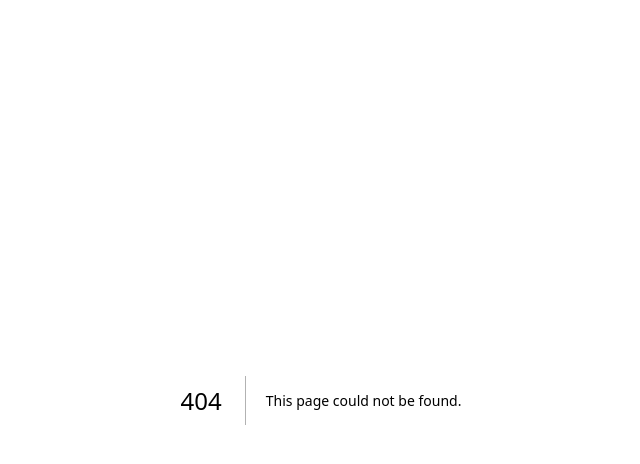
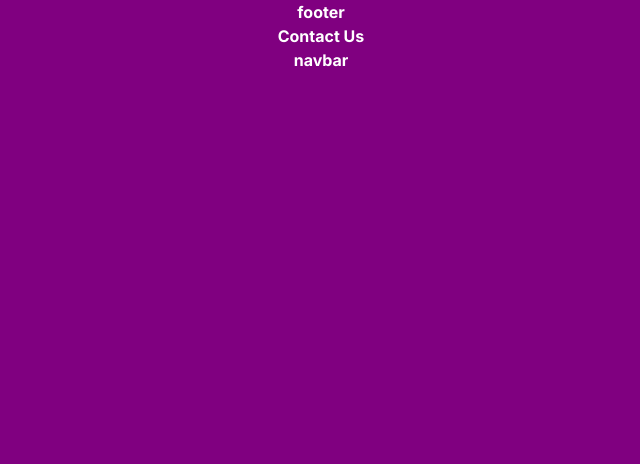
Before and after one commit to Iykeohtee/next_class_project, a Next.js app: page /contact in a window 1280 px wide. Before the commit this address had no page. Shown: the top 464 px of the page, without its empty margins (319-959 px from the left). Built offline with nearby package versions, Linux system fonts and the light colour scheme.

Commit message:
first commit

```diff
--- /dev/null
+++ b/src/app/about/about.module.css
@@ -0,0 +1,3 @@
+body{
+  background-color: blueviolet;
+}
--- /dev/null
+++ b/src/app/about/page.js
@@ -0,0 +1,11 @@
+import React from 'react'
+
+const about = () => {
+  return (
+    <div>
+      About us
+    </div>
+  )
+}
+
+export default about
--- /dev/null
+++ b/src/app/contact/page.js
@@ -0,0 +1,9 @@
+import React from 'react'
+
+const contact = () => {
+  return (
+    <div>Contact Us</div>
+  )
+}
+
+export default contact
--- /dev/null
+++ b/src/app/dashboard/page.js
@@ -0,0 +1,9 @@
+import React from 'react'
+
+const dashboard = () => {
+  return (
+    <div>dashboard</div>
+  )
+}
+
+export default dashboard
--- a/src/app/globals.css
+++ b/src/app/globals.css
@@ -2,32 +2,13 @@
 @tailwind components;
 @tailwind utilities;
 
-:root {
-  --foreground-rgb: 0, 0, 0;
-  --background-start-rgb: 214, 219, 220;
-  --background-end-rgb: 255, 255, 255;
+body{
+  background-color: purple;
+  color: white;
+  font-family: Verdana, Geneva, Tahoma, sans-serif;
+  font-weight: bolder;
+  align-items: center;
+  align-content: center;
+  display: flex;
+  flex-direction: column-reverse;
 }
-
-@media (prefers-color-scheme: dark) {
-  :root {
-    --foreground-rgb: 255, 255, 255;
-    --background-start-rgb: 0, 0, 0;
-    --background-end-rgb: 0, 0, 0;
-  }
-}
-
-body {
-  color: rgb(var(--foreground-rgb));
-  background: linear-gradient(
-      to bottom,
-      transparent,
-      rgb(var(--background-end-rgb))
-    )
-    rgb(var(--background-start-rgb));
-}
-
-@layer utilities {
-  .text-balance {
-    text-wrap: balance;
-  }
-}
--- a/src/app/layout.js
+++ b/src/app/layout.js
@@ -11,7 +11,11 @@ export const metadata = {
 export default function RootLayout({ children }) {
   return (
     <html lang="en">
-      <body className={inter.className}>{children}</body>
+      <body className={inter.className}>
+        navbar
+        {children}
+        footer
+        </body>
     </html>
   );
 }
--- a/src/app/page.js
+++ b/src/app/page.js
@@ -1,9 +1,13 @@
 import Image from "next/image";
+import Loading from "@/component/Loading";
+
+
 
 export default function Home() {
   return (
     <main>
       Home
+      <Loading />
     </main>
   );
 }
--- /dev/null
+++ b/src/component/Loading.js
@@ -0,0 +1,11 @@
+import React from 'react';
+
+const loading = () => {
+  return (
+    <div>
+      <p>loading...</p>
+    </div>
+  )
+}
+
+export default loading
```
Also changed, not shown: public/pexels-photo-1205651.jpeg (added).
